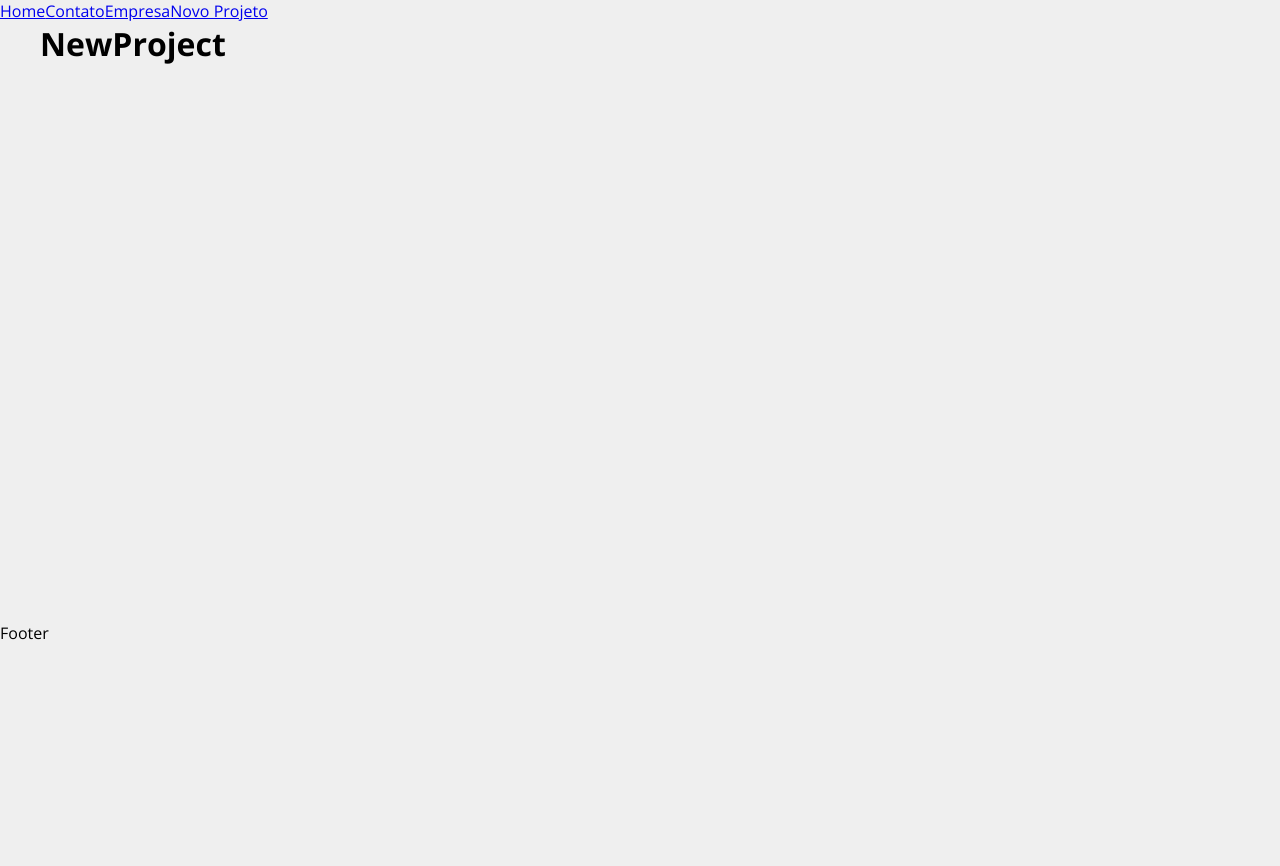
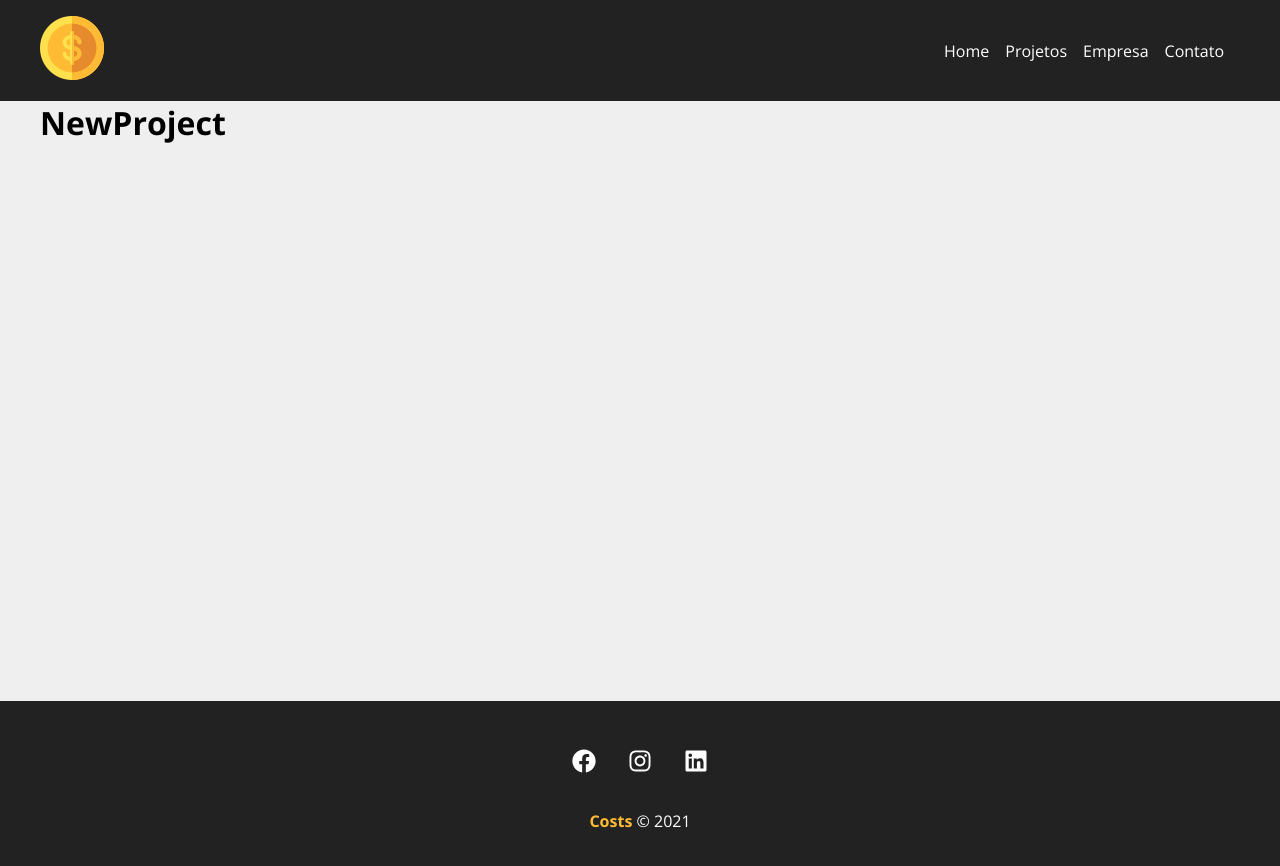
Before and after one commit to prisciladomingues/costs, a React (Create React App) app: page /newProject in a window 1280 px wide. Shown: the top 866 px of the page. Before the commit the page ends 800 px from the top, so only its background shows below. Built offline with nearby package versions, Linux system fonts and the light colour scheme.

Commit message:
Navbar e Footer

```diff
--- a/package.json
+++ b/package.json
@@ -10,7 +10,7 @@
     "react": "^17.0.2",
     "react-dom": "^17.0.2",
     "react-icons": "^4.3.1",
-    "react-router-dom": "^6.2.1",
+    "react-router-dom": "^6.2.2",
     "react-scripts": "5.0.0",
     "uuid": "^8.3.2",
     "web-vitals": "^2.1.4"
--- a/src/App.js
+++ b/src/App.js
@@ -1,30 +1,30 @@
-import { BrowserRouter as Router, Routes, Route, Link } from "react-router-dom";
+import { BrowserRouter as Router, Routes, Route } from "react-router-dom";
 import Home from "./components/pages/Home";
 import Company from "./components/pages/Company";
 import Contact from "./components/pages/Contact";
 import NewProject from "./components/pages/NewProject";
+import Projects from "./components/pages/Projects";
 import Container from "./components/layout/Container";
+import Navbar from './components/layout/Navbar'
+import Footer from './components/layout/Footer'
 
 function App() {
   return (
     <Router>
-      <div>
-        <Link to="/">Home</Link>
-        <Link to="/Contact">Contato</Link>
-        <Link to="/Company">Empresa</Link>
-        <Link to="/NewProject">Novo Projeto</Link>
-      </div>
+      <Navbar />
       <Container customClass="min-height">
+
         <Routes>
           <Route exact path="/" element={<Home />} />
-          <Route path="/Company" element={<Company />} />
-          <Route path="/Contact" element={<Contact />} />
-          <Route path="/NewProject" element={<NewProject />} />
+          <Route path="/projects" element={<Projects />} />
+          <Route path="/company" element={<Company />} />
+          <Route path="/contact" element={<Contact />} />
+          <Route path="/newProject" element={<NewProject />} />
         </Routes>
       </Container>
-      <p>Footer</p>
+      <Footer />
     </Router>
-  );
+  )
 }
 
 export default App;
--- /dev/null
+++ b/src/components/layout/Footer.js
@@ -0,0 +1,27 @@
+import { FaFacebook, FaInstagram, FaLinkedin } from 'react-icons/fa'
+
+import styles from './Footer.module.css'
+
+function Footer() {
+    return (
+        <footer className={styles.footer}>
+            <ul className={styles.social_list}>
+                <li>
+                    <FaFacebook />
+                </li>
+                <li>
+                    <FaInstagram />
+                </li>
+                <li>
+                    <FaLinkedin />
+                </li>
+            </ul>
+            <p className={styles.copy_right}>
+                <span>Costs</span> &copy; 2021
+            </p>
+
+        </footer>
+    )
+}
+
+export default Footer
--- /dev/null
+++ b/src/components/layout/Footer.module.css
@@ -0,0 +1,35 @@
+.footer {
+    background-color: #222;
+    color: #fff;
+    padding: 3em;
+    text-align: center;
+}
+
+.social_list{
+    display: flex;
+    justify-content: center;
+    list-style-type: none;
+}
+
+.social_list li{
+    margin: 0 1em;
+}
+
+.social_list li:hover{
+    color: #ffbb33;
+
+}
+
+.social_list svg {
+    font-size: 1.5em;
+    cursor: pointer;
+}
+
+.copy_right {
+    margin-top: 2em;
+}
+
+.copy_right span {
+    font-weight: bold;
+    color: #ffbb33;
+}
--- /dev/null
+++ b/src/components/layout/Navbar.js
@@ -0,0 +1,33 @@
+import { Link } from 'react-router-dom'
+import Container from './Container'
+import styles from './Navbar.module.css'
+import logo from '../../img/costs_logo.png'
+
+function Navbar() {
+    return (
+        <nav className={styles.navbar}>
+            <Container>
+                <Link to="/">
+                    <img src={logo} alt="Costs" />
+                </Link>
+                <ul className={styles.list}>
+                    <li class={styles.item}>
+                        <Link to="/">Home</Link>
+                    </li>
+                    <li className={styles.item}>
+                        <Link to="/projects">Projetos</Link>
+                    </li>
+                    <li className={styles.item}>
+                        <Link to="/Company">Empresa</Link>
+                    </li>
+                    <li className={styles.item}>
+                        <Link to="/Contact">Contato</Link>
+                    </li>
+
+                </ul>
+            </Container>
+        </nav>
+    )
+}
+
+export default Navbar;
--- /dev/null
+++ b/src/components/layout/Navbar.module.css
@@ -0,0 +1,27 @@
+.navbar {
+    display: flex;
+    justify-content: space-between;
+    background-color: #222;
+    padding: 1em;
+
+}
+
+.list {
+    display: flex;
+    list-style: none;
+    align-items: center;
+}
+
+.item {
+    margin-right: 1em;
+}
+
+.item a {
+    color: #fff;
+    text-decoration: none;
+
+}
+
+.item a:hover {
+    color: #ffbb33;
+}
--- /dev/null
+++ b/src/components/pages/Projects.js
@@ -0,0 +1,5 @@
+function Projects() {
+    return <h1>Projects</h1>;
+  }
+
+  export default Projects;
```
Also changed, not shown: 1 other file (tests, documents, lock files or other folders).
